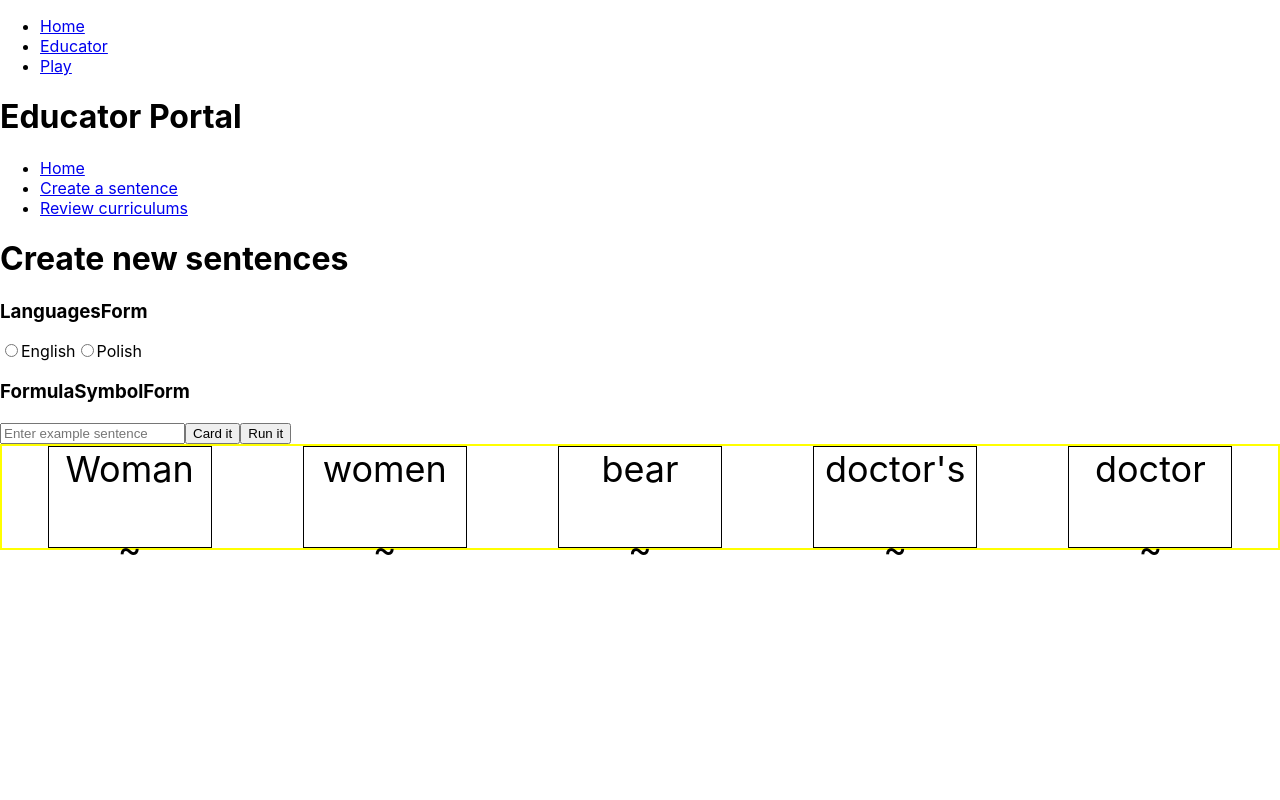
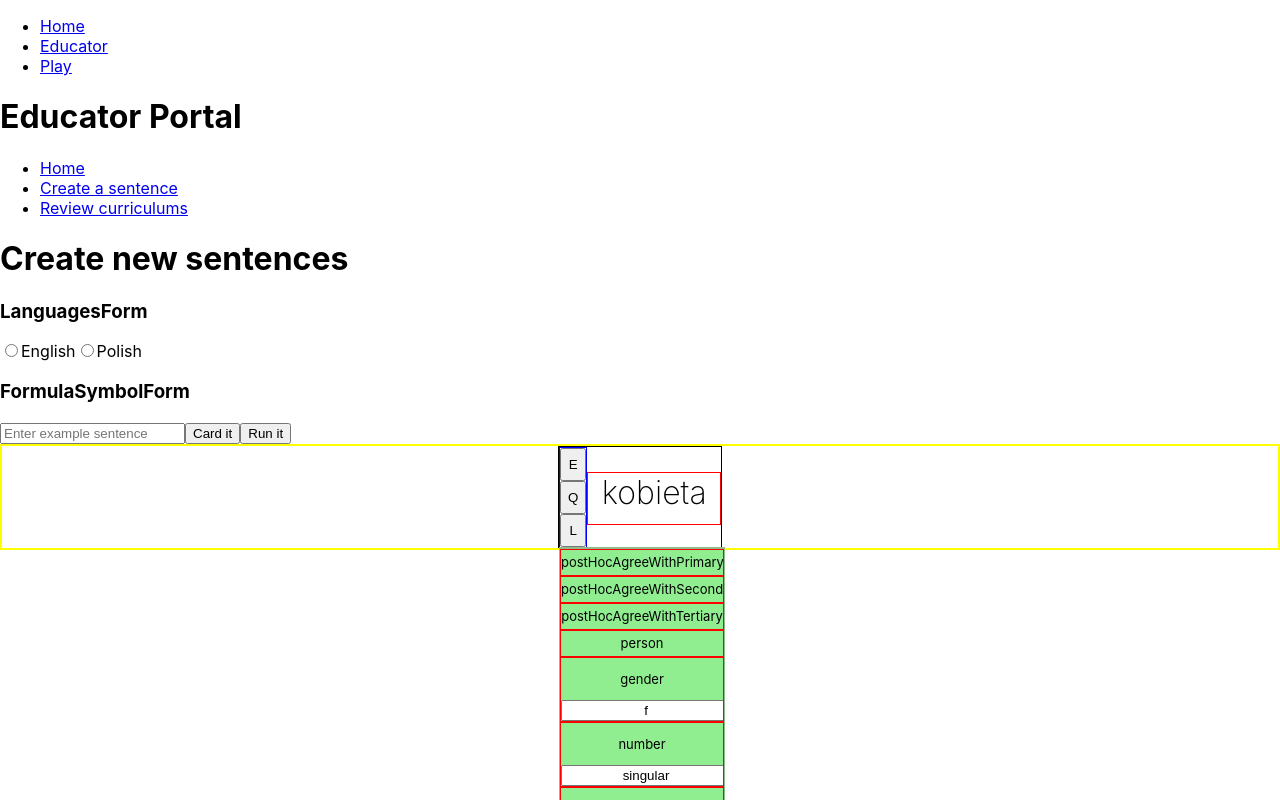
Before and after one commit to chicorycolumn/SentenceCreation-FE, a React (Create React App) app: page /educator/create in a window 1280 px wide. Shown: the top 800 px of the page. Built offline with nearby package versions, Linux system fonts and the light colour scheme.

Commit message:
Begin creating traits box which drops down from the lemma card, and will allow you to select and edit traits of this chunk.

```diff
--- a/src/Create.jsx
+++ b/src/Create.jsx
@@ -11,7 +11,8 @@ const Create = () => {
   const [error, setError] = useState(null);
   const [formulaSymbol, setFormulaSymbol] = useState(
     // "My doctor's doctor is a woman"
-    "Woman women bear doctor's doctor"
+    // "Woman women bear doctor's doctor"
+    "kobieta"
   );
 
   return (
--- a/src/Create/ChunkCard.jsx
+++ b/src/Create/ChunkCard.jsx
@@ -5,24 +5,217 @@ import LanguageContext from "../context/LanguageContext.js";
 
 const ChunkCard = (props) => {
   const [lObjs, setLObjs] = useState([]);
-  const [selectedLObj, setSelectedLObj] = useState({});
+  const [selectedLObj, setSelectedLObj] = useState({
+    postHocAgreeWithPrimary: {
+      expectedTypeOnStCh: "string",
+      mustBeExistingChunkId: true,
+    },
+    postHocAgreeWithSecondary: {
+      expectedTypeOnStCh: "string",
+      mustBeExistingChunkId: true,
+    },
+    postHocAgreeWithTertiary: {
+      expectedTypeOnStCh: "string",
+      mustBeExistingChunkId: true,
+    },
+    person: {
+      isLexical: true,
+      compatibleWordtypes: ["nounPerson", "nounCommon", "verb", "pronombre"],
+      expectedTypeOnStCh: "array",
+      possibleTraitValues: ["1per", "2per", "3per", "impersonal"],
+    },
+    gender: {
+      traitValue: ["f"],
+      isLexical: true,
+      compatibleWordtypes: [
+        "nounPerson",
+        "nounCommon",
+        "verb",
+        "adjective",
+        "pronombre",
+      ],
+      expectedTypeOnStCh: "array",
+      possibleTraitValues: [
+        "m",
+        "m1",
+        "m2",
+        "m3",
+        "f",
+        "f",
+        "f",
+        "n",
+        "n",
+        "n",
+        "virile",
+        "virile",
+        "virile",
+        "nonvirile",
+        "nonvirile",
+        "nonvirile",
+      ],
+    },
+    number: {
+      isLexical: true,
+      compatibleWordtypes: [
+        "nounPerson",
+        "nounCommon",
+        "verb",
+        "adjective",
+        "pronombre",
+      ],
+      expectedTypeOnStCh: "array",
+      possibleTraitValues: ["singular", "plural"],
+      traitValue: ["singular"],
+    },
+    gcase: {
+      isLexical: true,
+      compatibleWordtypes: [
+        "nounPerson",
+        "nounCommon",
+        "adjective",
+        "pronombre",
+      ],
+      expectedTypeOnStCh: "array",
+      possibleTraitValues: ["nom", "gen", "dat", "acc", "ins", "loc"],
+      traitValue: ["nom"],
+    },
+    preventAddingFurtherClarifiers: {
+      expectedTypeOnStCh: "boolean",
+    },
+    pleaseShowMultipleWordtypeAllohomClarifiers: {
+      expectedTypeOnStCh: "boolean",
+      needsNoValidation: true,
+    },
+    educatorBlocksAnnotationsForTheseTraitKeys: {
+      expectedTypeOnStCh: "array",
+      ultimatelyMultipleTraitValuesOkay: true,
+      needsNoValidation: true,
+    },
+    formulaImportantTraitKeys: {
+      expectedTypeOnStCh: "array",
+      ultimatelyMultipleTraitValuesOkay: true,
+      needsNoValidation: true,
+    },
+    blockedTenseDescriptions: {
+      expectedTypeOnStCh: "array",
+      ultimatelyMultipleTraitValuesOkay: true,
+      needsNoValidation: true,
+    },
+    blockedLemmaObjects: {
+      expectedTypeOnStCh: "array",
+      ultimatelyMultipleTraitValuesOkay: true,
+      needsNoValidation: true,
+    },
+    hiddenTraits: {
+      expectedTypeOnStCh: "array",
+      ultimatelyMultipleTraitValuesOkay: true,
+      needsNoValidation: true,
+    },
+    traitsToForceOntoAnswer: {
+      expectedTypeOnStCh: "keyValueObject",
+      needsNoValidation: true,
+    },
+    doNotUpdateSpecificLemmasAsIsJustOneMDN: {
+      expectedTypeOnStCh: "boolean",
+      needsNoValidation: true,
+    },
+    counterfactuallyImportantTraitKeys: {
+      expectedTypeOnStCh: "array",
+      ultimatelyMultipleTraitValuesOkay: true,
+    },
+    dontSpecifyOnThisChunk: {
+      expectedTypeOnStCh: "boolean",
+    },
+    specificLemmas: {
+      expectedTypeOnStCh: "array",
+      ultimatelyMultipleTraitValuesOkay: true,
+    },
+    specificIds: {
+      expectedTypeOnStCh: "array",
+      ultimatelyMultipleTraitValuesOkay: true,
+    },
+    andTags: {
+      expectedTypeOnStCh: "array",
+      ultimatelyMultipleTraitValuesOkay: true,
+      traitValue: ["animate", "personTest1", "concrete"],
+    },
+    orTags: {
+      expectedTypeOnStCh: "array",
+      ultimatelyMultipleTraitValuesOkay: true,
+    },
+    form: {
+      expectedTypeOnStCh: "array",
+      isLexical: true,
+    },
+    chunkId: {
+      expectedTypeOnStCh: "string",
+    },
+    preferredChoicesForQuestionSentence: {
+      expectedTypeOnStCh: "keyValueObject",
+    },
+    agreeWith: {
+      expectedTypeOnStCh: "string",
+      mustBeExistingChunkId: true,
+    },
+    connectedTo: {
+      expectedTypeOnStCh: "string",
+      mustBeExistingChunkId: true,
+    },
+  });
   const lang1 = useContext(LanguageContext);
 
   useEffect(() => {
     if (lang1) {
       fetchLObjsByLemma(lang1, props.word).then((fetchedLObjs) => {
+        console.log(fetchedLObjs);
         setLObjs(fetchedLObjs);
       });
     }
   }, [lang1, props.word]);
 
   return (
-    <div className={styles.card} key={props.word}>
-      {props.word}
-      {lObjs.length ? (
-        lObjs.map((lObj) => <p key={lObj.id}>{lObj.id}</p>)
+    <div
+      onClick={() => {
+        console.log(lObjs);
+      }}
+      className={styles.card}
+      key={props.word}
+    >
+      <div className={styles.cardButtonsHolder}>
+        <button className={styles.cardButton}>E</button>
+        <button className={styles.cardButton}>Q</button>
+        <button className={styles.cardButton}>L</button>
+      </div>
+      <h1 className={styles.lemma}>{props.word}</h1>
+      {selectedLObj ? (
+        <div className={styles.traitsHolder}>
+          {Object.keys(selectedLObj).map((traitKey) => (
+            <div
+              key={`${props.word}-${traitKey}`}
+              className={`${styles.traitBox}  ${
+                !selectedLObj[traitKey].traitValue && styles.traitBoxEmpty
+              }`}
+            >
+              <p
+                className={`${styles.traitTitle} ${
+                  selectedLObj[traitKey].isLexical && styles.lexicalTraitTitle
+                }`}
+              >
+                {traitKey}
+              </p>
+              {selectedLObj[traitKey].traitValue && (
+                <div className={styles.traitValuesBox}>
+                  <input
+                    className={styles.traitValuesInput}
+                    value={selectedLObj[traitKey].traitValue}
+                  />
+                </div>
+              )}
+            </div>
+          ))}
+        </div>
       ) : (
-        <p>~</p>
+        {}
       )}
     </div>
   );
--- a/src/css/ChunkCard.module.css
+++ b/src/css/ChunkCard.module.css
@@ -5,4 +5,79 @@
   text-align: center;
   vertical-align: middle;
   font-size: 36px;
+  display: flex;
+  flex-direction: row;
 }
+
+.lemma {
+  margin-top: 25px;
+  font-size: 32px;
+  font-weight: 200;
+  border: red solid 1px;
+  width: 100%;
+}
+
+.cardButtonsHolder {
+  border: blue solid 1px;
+  display: flex;
+  flex-direction: column;
+  height: 100%;
+  width: 30px;
+}
+
+.cardButton {
+  height: 33%;
+}
+
+.traitsHolder {
+  border: darkseagreen solid 2px;
+  background-color: none;
+  color: black;
+  text-align: center;
+  /* padding: 10px; */
+  position: absolute;
+  /* z-index: 3; */
+  /* visibility: hidden; */
+  visibility: visible;
+  width: 162px;
+  font-size: 13px;
+  margin-top: 100px;
+  display: flex;
+  flex-direction: column;
+  justify-content: flex-start;
+  align-items: center;
+}
+
+.traitBox {
+  width: 162px;
+  border: white solid 1px;
+  display: flex;
+  flex-direction: column;
+  justify-content: center;
+  overflow: hidden;
+  background-color: lightgreen;
+  border: red solid 0.5px;
+}
+
+.traitBox:hover {
+  width: 324px;
+  z-index: 1;
+}
+
+.traitBoxEmpty {
+  height: 25px;
+}
+
+.traitTitle {
+  padding: none;
+  margin: none;
+}
+
+.traitValuesInput {
+  text-align: center;
+  width: 100%;
+}
+
+.lexicalTraitTitle {
+  /* font-style: italic; */
+}
```
